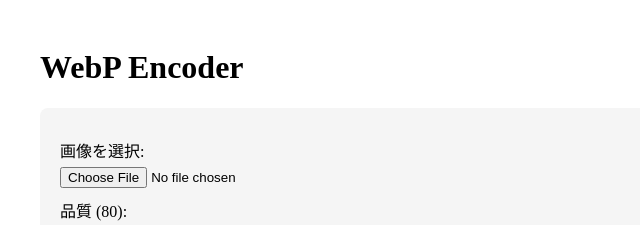
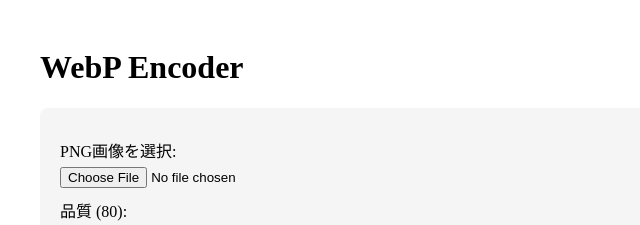
Before and after one commit to Stead08/img-opt-web, a SvelteKit app: page / in a window 1280 px wide. Shown: the top 225 px of the page, without its empty margins (0-640 px from the left). Built offline with nearby package versions, Linux system fonts and the light colour scheme; no server answers.

Commit message:
fix : pngのみに

```diff
--- a/src/routes/+page.svelte
+++ b/src/routes/+page.svelte
@@ -136,8 +136,8 @@
 
 	<div class="controls">
 		<div class="input-group">
-			<label for="file-input">画像を選択:</label>
-			<input type="file" accept="image/*" id="file-input" />
+			<label for="file-input">PNG画像を選択:</label>
+			<input type="file" accept="image/png" id="file-input" />
 		</div>
 
 		<div class="input-group">
```
